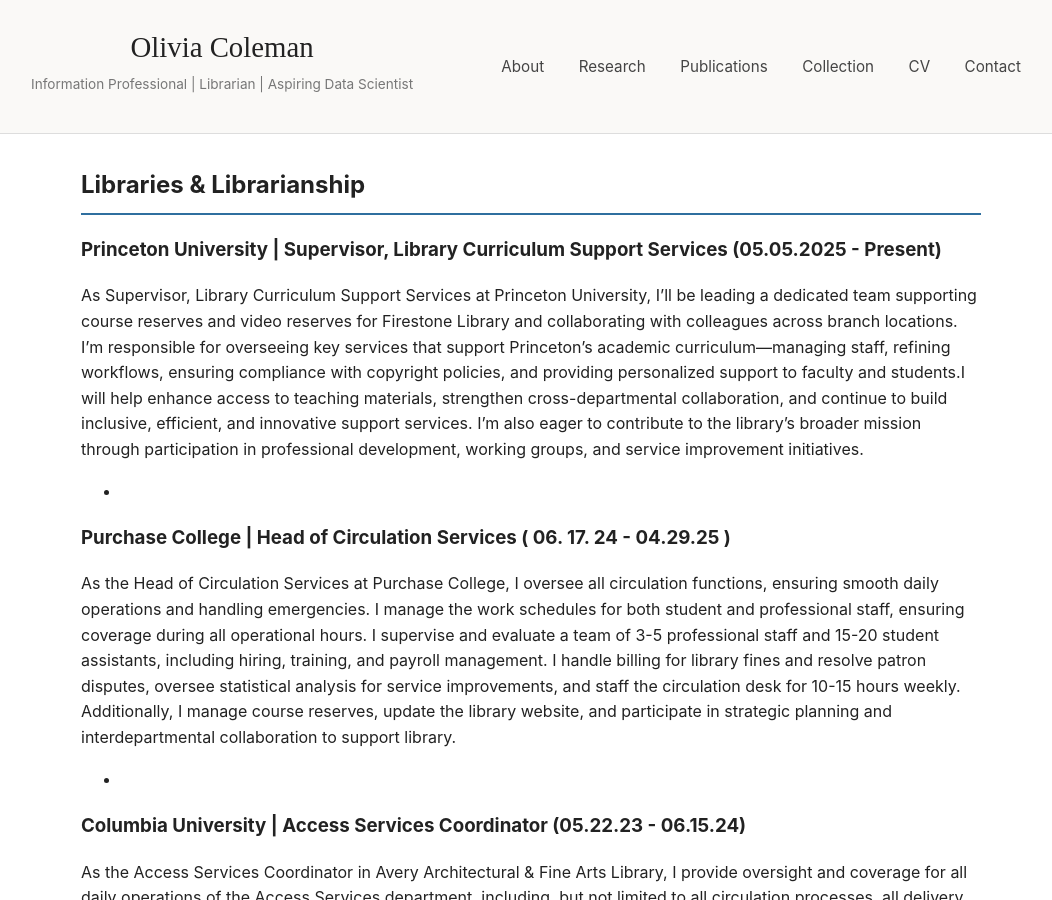
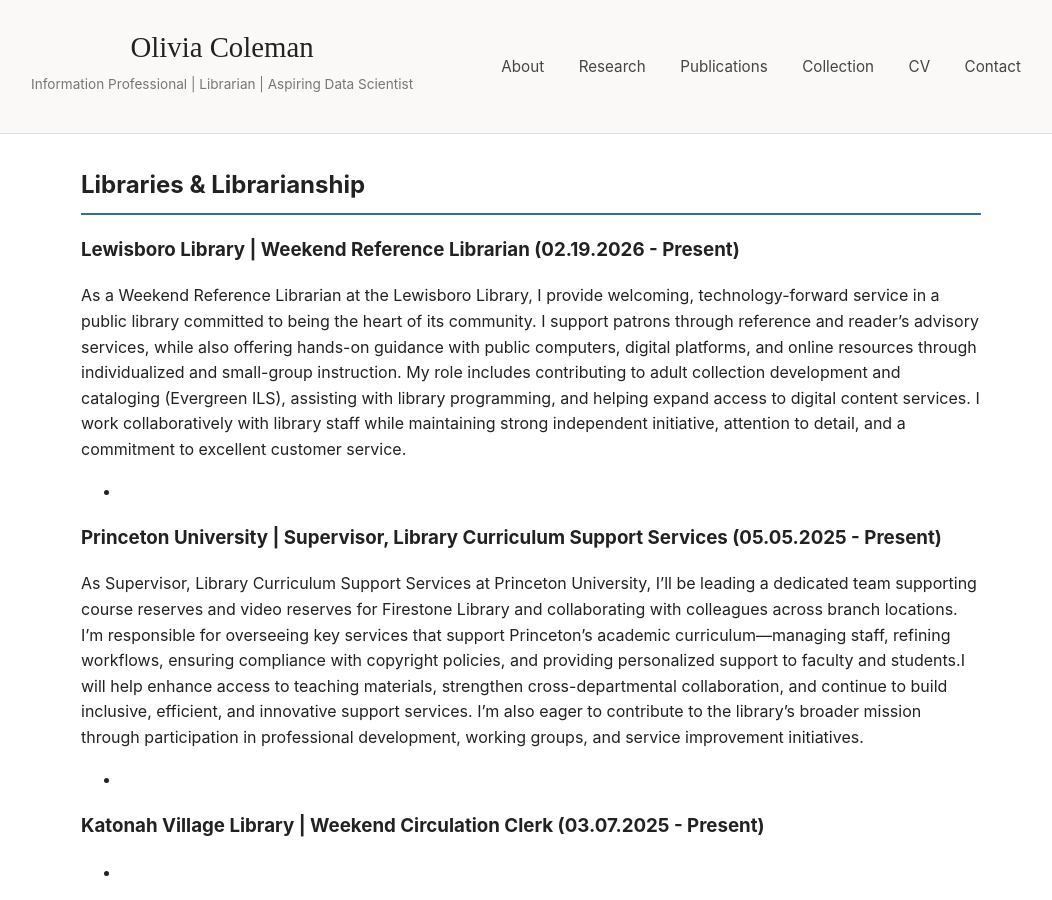
Before and after one commit to caivilo/caivilo.github.io, a Jekyll site: the page built from cv.md, in a window 1280 px wide and 900 px high. Shown: the whole window, without its empty margins (109-1161 px from the left). Built offline with Jekyll 4.4.1, drawn with Linux system fonts in a browser that asks for light colours.

Commit message:
Update cv.md

```diff
--- a/cv.md
+++ b/cv.md
@@ -7,6 +7,18 @@
 <section>
   <h2>Libraries & Librarianship</h2>
 
+ <h3>Lewisboro Library | Weekend Reference Librarian (02.19.2026 - Present) </h3>
+  <p>
+As a Weekend Reference Librarian at the Lewisboro Library, I provide welcoming, technology-forward service in a public library committed to being the heart of its community. I support patrons through reference and reader’s advisory services, while also offering hands-on guidance with public computers, digital platforms, and online resources through individualized and small-group instruction.
+
+My role includes contributing to adult collection development and cataloging (Evergreen ILS), assisting with library programming, and helping expand access to digital content services. I work collaboratively with library staff while maintaining strong independent initiative, attention to detail, and a commitment to excellent customer service.
+        <ul>
+      <li></li>
+    </ul>
+  </p>
+
+
+
   <h3>Princeton University | Supervisor, Library Curriculum Support Services (05.05.2025 - Present) </h3>
   <p>
  As Supervisor, Library Curriculum Support Services at Princeton University, I’ll be leading a dedicated team supporting course reserves and video reserves for Firestone Library and collaborating with colleagues across branch locations. I’m responsible for overseeing key services that support Princeton’s academic curriculum—managing staff, refining workflows, ensuring compliance with copyright policies, and providing personalized support to faculty and students.I will help enhance access to teaching materials, strengthen cross-departmental collaboration, and continue to build inclusive, efficient, and innovative support services. I’m also eager to contribute to the library’s broader mission through participation in professional development, working groups, and service improvement initiatives.
@@ -14,6 +26,14 @@
       <li></li>
     </ul>
   </p>
+
+ <h3>Katonah Village Library | Weekend Circulation Clerk (03.07.2025 - Present) </h3>
+  <p>
+        <ul>
+      <li></li>
+    </ul>
+  </p>
+
 
   <h3>Purchase College | Head of Circulation Services ( 06. 17. 24  - 04.29.25 )</h3>
   <p>
```
